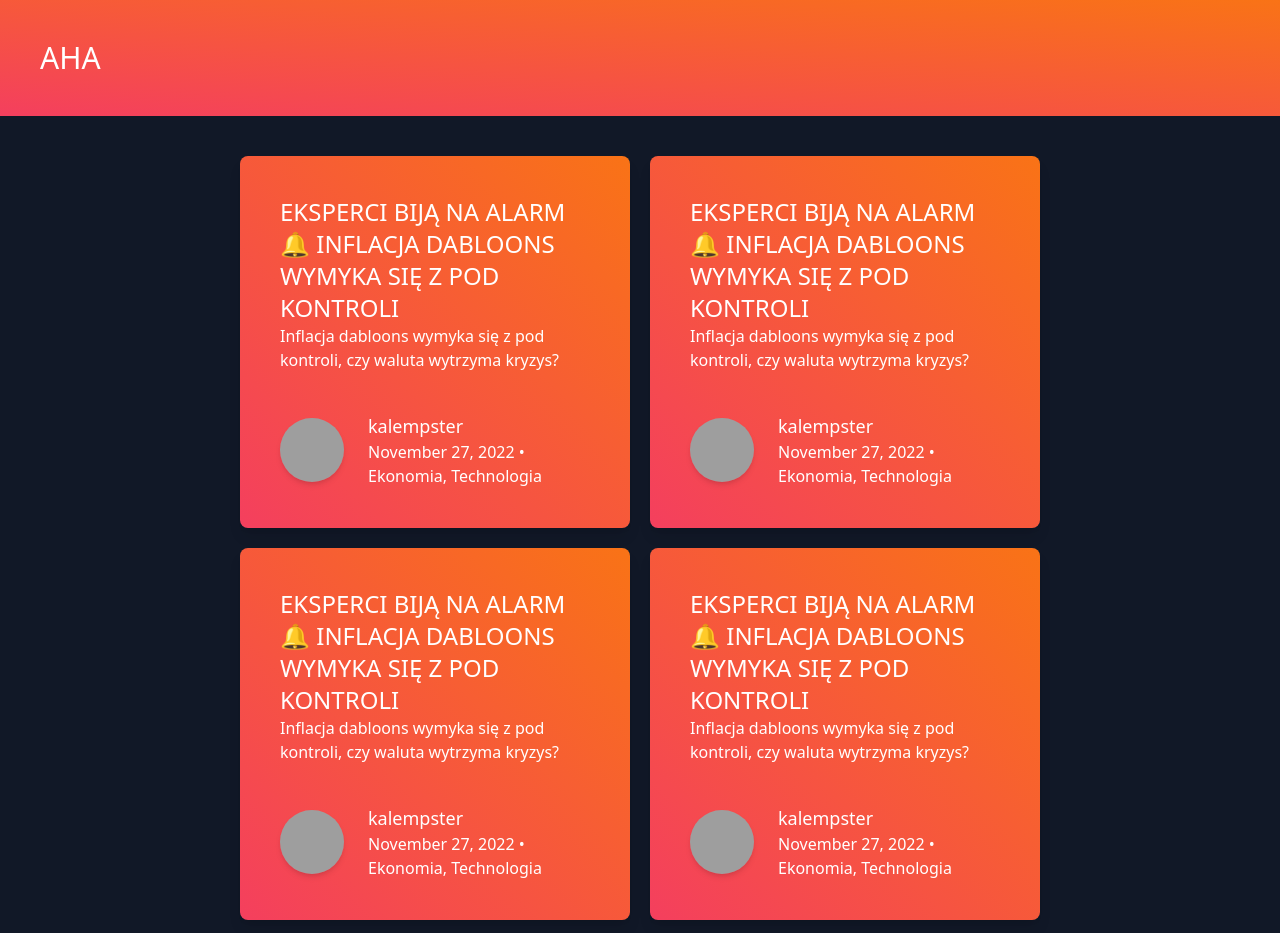
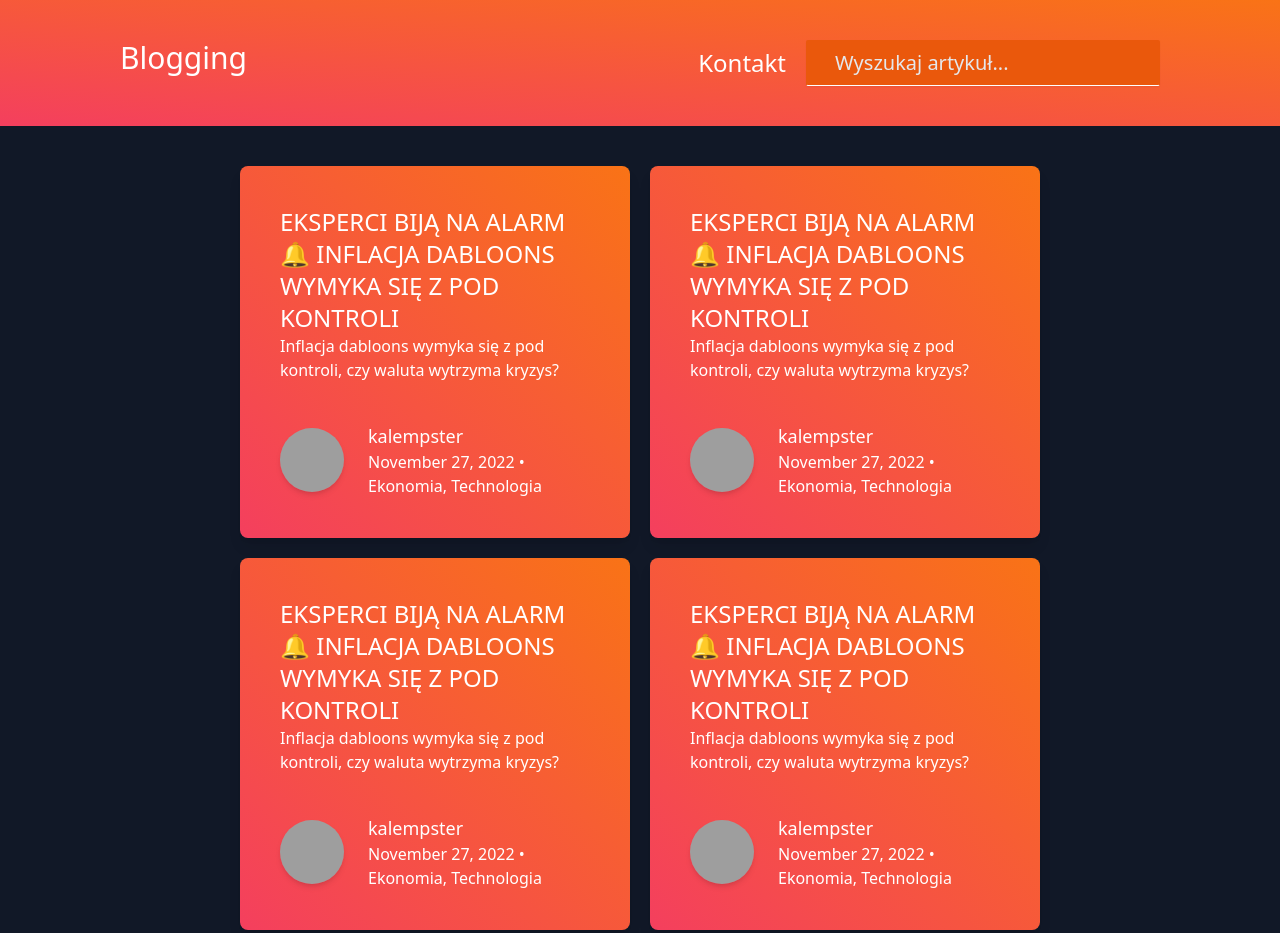
Before and after one commit to irunislaw/Bloging, a website built with Vite: page frontend/index.html in a window 1280 px wide. Shown: the top 933 px of the page. Built offline with nearby package versions, Linux system fonts and the light colour scheme; grey boxes are pictures that could not be loaded.

Commit message:
Navbar update 2:32

```diff
--- a/frontend/index.html
+++ b/frontend/index.html
@@ -9,7 +9,18 @@
 
 <body class="bg-gray-900">
     <div id="app" class>
-        <div class="bg-gradient-to-tr from-rose-500 to-orange-500 p-10 text-3xl text-white font-medium">AHA</div>
+        <div class="bg-gradient-to-tr from-rose-500 to-orange-500 p-10 ">
+            <div class="flex justify-between px-20">
+                <div class="text-3xl text-white font-medium cursor-pointer">Blogging</div>
+                <div class="text-2xl text-white flex gap-5 items-center">
+                    <div class="cursor-pointer">Kontakt</div>
+                    <input
+                        class="placeholder:text-gray-200 block bg-orange-600 border-b-white border border-transparent w-full text-xl rounded-sm py-2 px-7 shadow-sm focus:outline-none"
+                        placeholder="Wyszukaj artykuł..." type="text" name="search" />
+
+                    </div>
+            </div>
+        </div>
 
         <div class="flex justify-center p-10">
 
@@ -21,12 +32,14 @@
 
 
         <footer class="flex flex-col items-center justify-between p-6 bg-gray-900 sm:flex-row">
-            <a href="#" class="text-xl font-bold ansition-colors duration-300 text-gray-300 hover:text-orange-500">Brand</a>
+            <a href="#"
+                class="text-xl font-bold ansition-colors duration-300 text-gray-300 hover:text-orange-500">Brand</a>
 
             <p class="text-sm text-gray-600 dark:text-gray-300">© Copyright 2021. All Rights Reserved.</p>
 
             <div class="flex -mx-2">
-                <a href="#" class="mx-2  transition-colors duration-300 text-gray-300 hover:text-orange-500" aria-label="Reddit">
+                <a href="#" class="mx-2  transition-colors duration-300 text-gray-300 hover:text-orange-500"
+                    aria-label="Reddit">
                     <svg class="w-5 h-5 fill-current" viewBox="0 0 24 24" fill="none"
                         xmlns="http://www.w3.org/2000/svg">
                         <path
@@ -35,7 +48,8 @@
                     </svg>
                 </a>
 
-                <a href="#" class="mx-2  transition-colors duration-300 text-gray-300 hover:text-orange-500" aria-label="Facebook">
+                <a href="#" class="mx-2  transition-colors duration-300 text-gray-300 hover:text-orange-500"
+                    aria-label="Facebook">
                     <svg class="w-5 h-5 fill-current" viewBox="0 0 24 24" fill="none"
                         xmlns="http://www.w3.org/2000/svg">
                         <path
@@ -44,7 +58,8 @@
                     </svg>
                 </a>
 
-                <a href="#" class="mx-2 transition-colors duration-300 text-gray-300 hover:text-orange-500" aria-label="Github">
+                <a href="#" class="mx-2 transition-colors duration-300 text-gray-300 hover:text-orange-500"
+                    aria-label="Github">
                     <svg class="w-5 h-5 fill-current" viewBox="0 0 24 24" fill="none"
                         xmlns="http://www.w3.org/2000/svg">
                         <path
```
